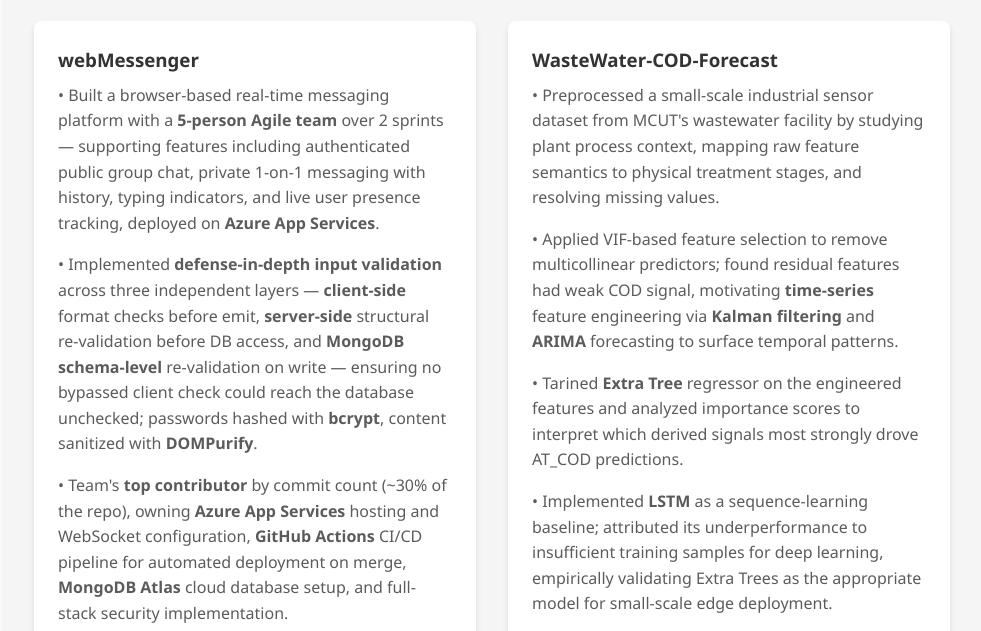
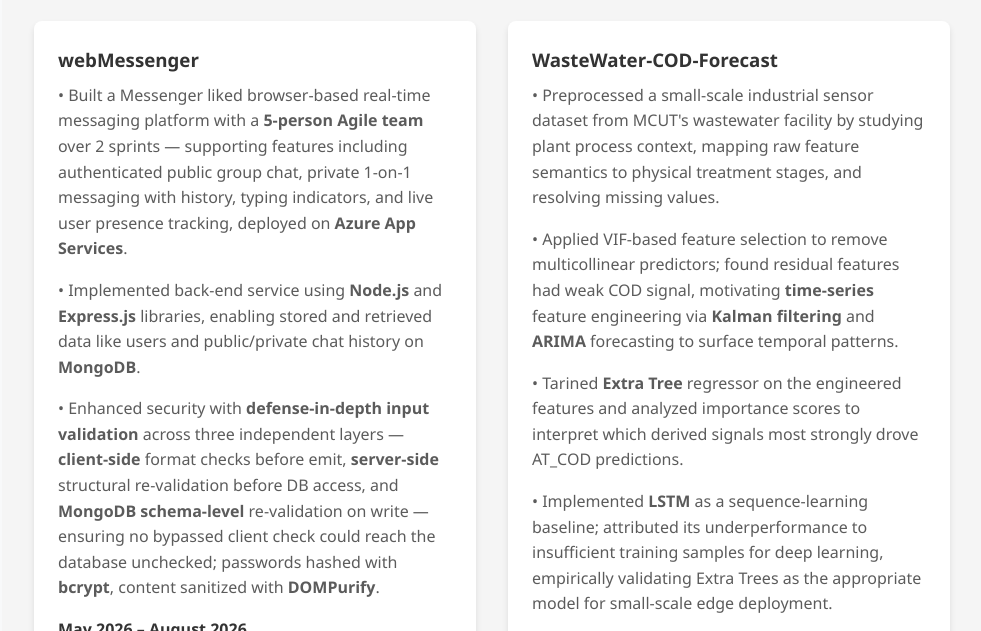
Before and after one commit to jaisheng-ong/jaisheng-ong-portfolio, a website: page index.html in a window 1280 px wide. Shown: the part 3166-3797 px from the top of the page, without its empty margins (298-1279 px from the left). Drawn offline with Linux system fonts and the light colour scheme.

Commit message:
Updated project descriptions for webMessenger, including enhancements to security and back-end services.

```diff
--- a/index.html
+++ b/index.html
@@ -1613,9 +1613,9 @@
                 <div class="project-card">
                     <div class="project-info">
                         <h3 class="project-title">webMessenger</h3>
-                        <p class="project-description">• Built a browser-based real-time messaging platform with a <strong>5-person Agile team</strong> over 2 sprints — supporting features including authenticated public group chat, private 1-on-1 messaging with history, typing indicators, and live user presence tracking, deployed on <strong>Azure App Services</strong>.</p>
-                        <p class="project-description">• Implemented <strong>defense-in-depth input validation</strong> across three independent layers — <strong>client-side</strong> format checks before emit, <strong>server-side</strong> structural re-validation before DB access, and <strong>MongoDB schema-level</strong> re-validation on write — ensuring no bypassed client check could reach the database unchecked; passwords hashed with <strong>bcrypt</strong>, content sanitized with <strong>DOMPurify</strong>.</p>
-                        <p class="project-description">• Team's <strong>top contributor</strong> by commit count (~30% of the repo), owning <strong>Azure App Services</strong> hosting and WebSocket configuration, <strong>GitHub Actions</strong> CI/CD pipeline for automated deployment on merge, <strong>MongoDB Atlas</strong> cloud database setup, and full-stack security implementation.</p>
+                        <p class="project-description">• Built a Messenger liked browser-based real-time messaging platform with a <strong>5-person Agile team</strong> over 2 sprints — supporting features including authenticated public group chat, private 1-on-1 messaging with history, typing indicators, and live user presence tracking, deployed on <strong>Azure App Services</strong>.</p>
+                         <p class="project-description">• Implemented back-end service using <strong>Node.js</strong> and <strong>Express.js</strong> libraries, enabling stored and retrieved data like users and public/private chat history on <strong>MongoDB</strong>.
+                        <p class="project-description">• Enhanced security with <strong>defense-in-depth input validation</strong> across three independent layers — <strong>client-side</strong> format checks before emit, <strong>server-side</strong> structural re-validation before DB access, and <strong>MongoDB schema-level</strong> re-validation on write — ensuring no bypassed client check could reach the database unchecked; passwords hashed with <strong>bcrypt</strong>, content sanitized with <strong>DOMPurify</strong>.</p>
                         <p><strong>May 2026 – August 2026</strong></p>
                         <div style="display: flex; flex-direction: column; gap: 6px; margin-top: 10px;">
                             <!-- Frontend: languages & UI -->
```
